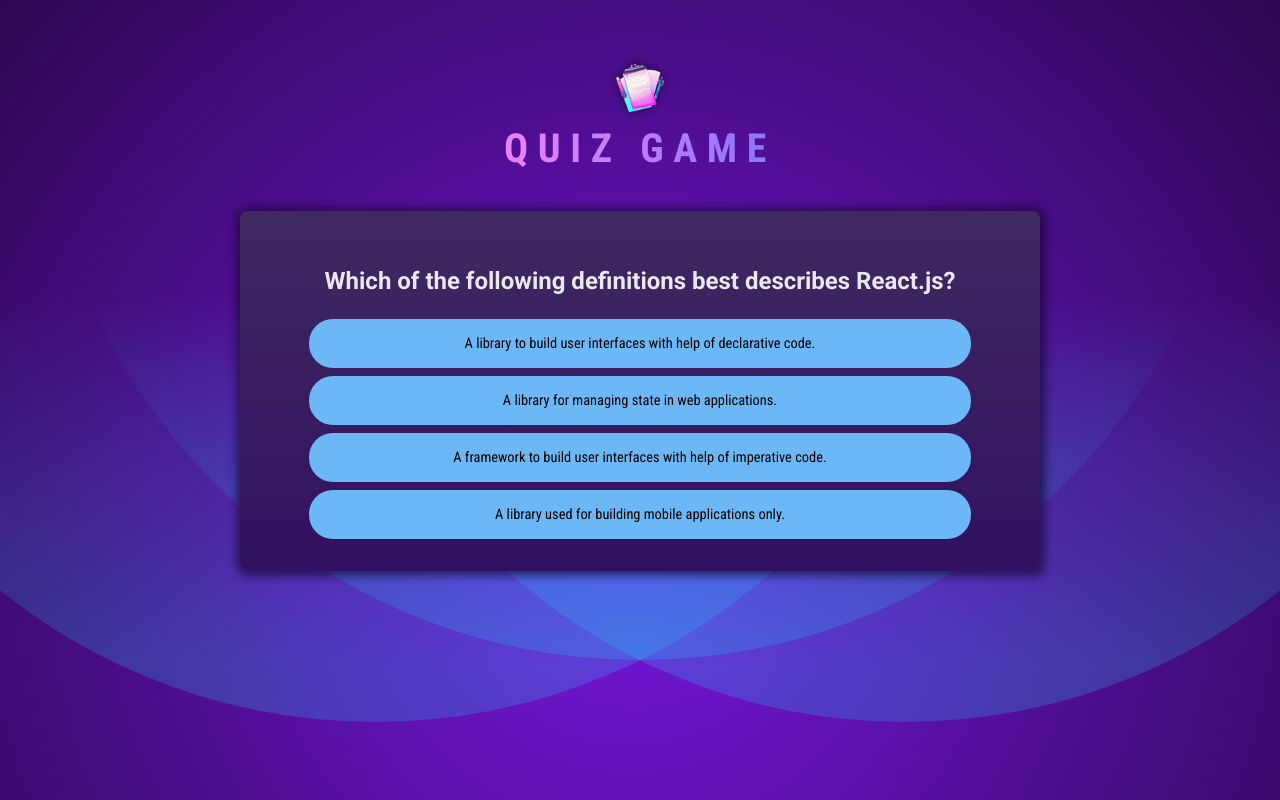
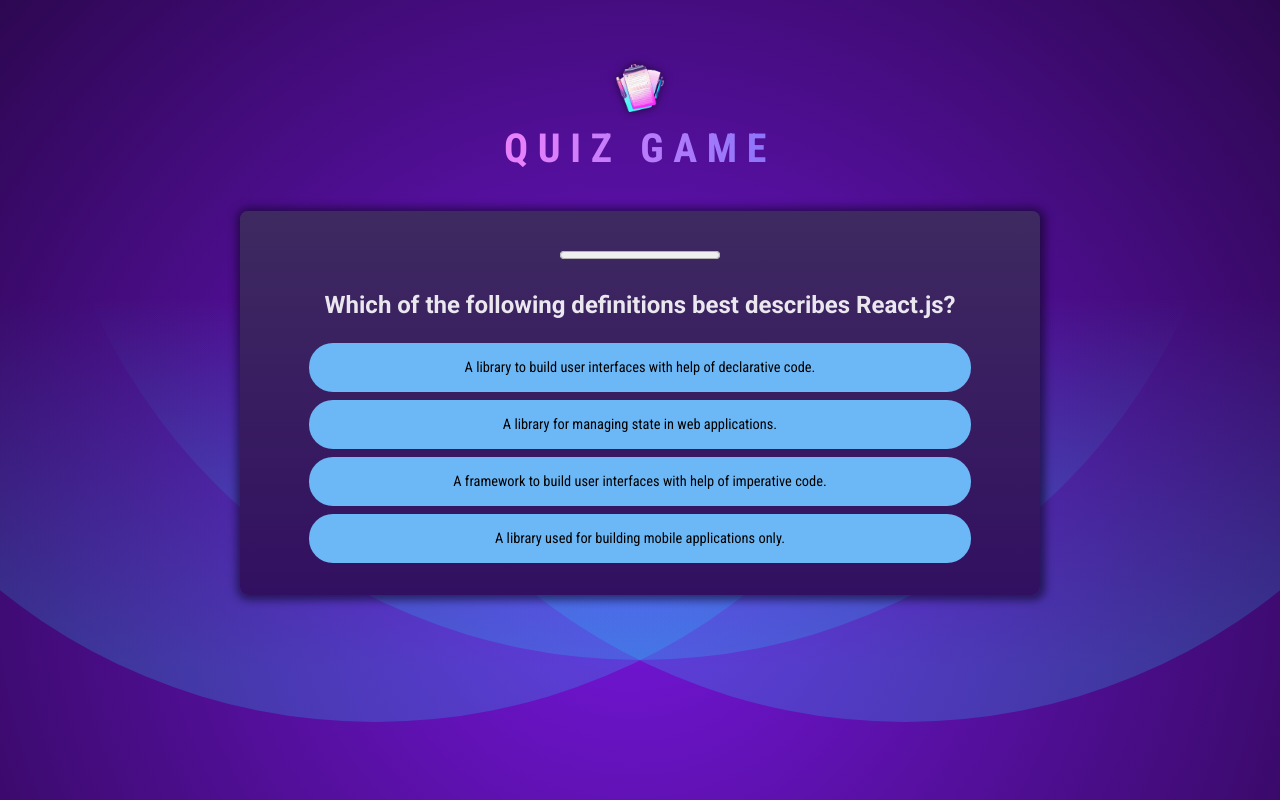
Before and after one commit to dhruvi6071/Quiz-app, a React (Vite) app in the folder quiz-app/quiz-app/: page / in a window 1280 px wide. Built offline with nearby package versions, Linux system fonts and the light colour scheme.

Commit message:
set-timer-display

```diff
--- /dev/null
+++ b/quiz-app/quiz-app/src/components/QuestionTimer.jsx
@@ -0,0 +1,19 @@
+import { useState,useEffect } from "react";
+
+export default function QuestionTimer({ timeout, onTimeout}) {
+const [remainingTime, setRemainngTime] = useState(timeout);
+
+useEffect(() => {
+    setTimeout(onTimeout, timeout);
+}, []);
+
+useEffect(() => {
+    //If we set only setInterval then it call function and can generate infinite loop again and again therefore use hook "useEffect"/
+    setInterval(() => {
+        setRemainngTime((prevRemaingTime) => prevRemaingTime -100);
+    }, 100); // To remind user that how much time is left.
+}, []);
+
+return <progress id="question-time" max={timeout} value={remainingTime} />;
+
+}
--- a/quiz-app/quiz-app/src/components/Quiz.jsx
+++ b/quiz-app/quiz-app/src/components/Quiz.jsx
@@ -1,15 +1,15 @@
 import { useState } from "react";
-import QUESTIONS from '../questions.js';
-import image from '../assets/quiz-complete.png';
+import QUESTIONS from "../questions.js";
+import image from "../assets/quiz-complete.png";
+import QuestionTimer from "./QuestionTimer.jsx";
 
 export default function Quiz() {
   // const[currentQuestion, setCurrentQuestion] = useState(0); //To manage the data which questions are displayed
   // we can simply derive currentQuestion index using number of elements inserted into array of givenAnswers. therefore above line is not needed.
 
-const[givenAnswer, setGivenAnswer] = useState([]); // To keep track for given answers from the user.
+  const [givenAnswer, setGivenAnswer] = useState([]); // To keep track for given answers from the user.
   const currentQuestionIndex = givenAnswer.length;
   const quizIsComplete = currentQuestionIndex === QUESTIONS.length; // To make sure that number of questions does not exceed the limit. (On finish point it finishes smoothly without causing the site break)
-
 
   function handleSelectAnswer(selectedAnswer) {
     setGivenAnswer((prevUserAnswers) => {
@@ -17,9 +17,10 @@
     });
   }
 
-if(quizIsComplete){
-    return (<div id="summary">
-        <img src={image} alt="Winning-trophy-image"/>
+  if (quizIsComplete) {
+    return (
+      <div id="summary">
+        <img src={image} alt="Winning-trophy-image" />
         <h2>Quiz Completed!</h2>
       </div>
     );
@@ -32,11 +33,18 @@
   return (
     <div id="quiz">
       <div id="questions">
+        <QuestionTimer
+          timeout={10000}
+          onTimeout={() => handleSelectAnswer(null)}
+        />{" "}
+        {/*Here null tells that no answer is chosen therefore answer is null*/}
         <h2>{QUESTIONS[currentQuestionIndex].text}</h2>
         <ul id="answers">
-            {QUESTIONS[currentQuestionIndex].answers.map(answer => (
+          {QUESTIONS[currentQuestionIndex].answers.map((answer) => (
             <li key={answer} className="answer">
-                    <button onClick={() => handleSelectAnswer(answer)}>{answer}</button>
+              <button onClick={() => handleSelectAnswer(answer)}>
+                {answer}
+              </button>
             </li>
           ))}
         </ul>
```
Lines whose indentation alone changed are shown as unchanged.
